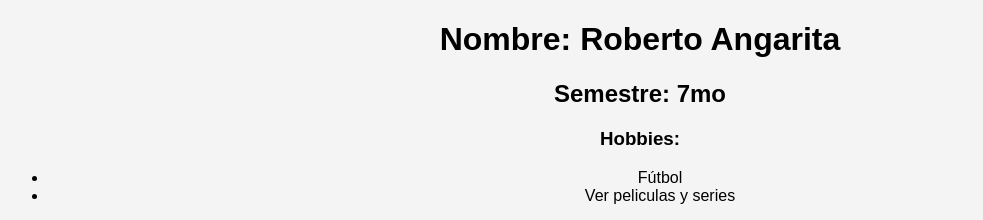
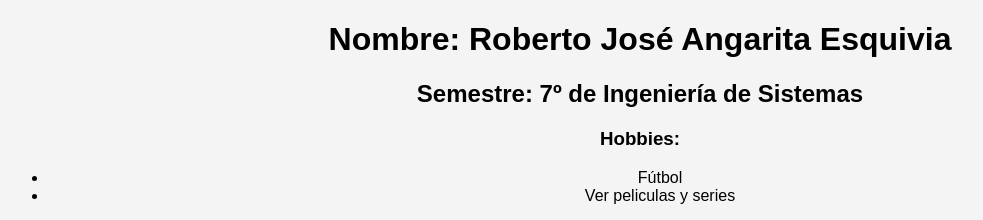
Before and after one commit to roberanga/miercoles-taller-, a plain HTML site: page index.html in a window 1280 px wide. Shown: the top 220 px of the page, without its empty margins (0-983 px from the left). Drawn offline with Linux system fonts and the light colour scheme.

Commit message:
Corregí mi nombre y al semestre añadí carrera

```diff
--- a/index.html
+++ b/index.html
@@ -13,8 +13,8 @@
     </style>
 </head>
 <body>
-    <h1>Nombre: Roberto Angarita</h1>
-    <h2>Semestre: 7mo</h2>
+    <h1>Nombre: Roberto José Angarita Esquivia</h1>
+    <h2>Semestre: 7º de Ingeniería de Sistemas</h2>
 
     <section>
         <h3>Hobbies:</h3>
```
